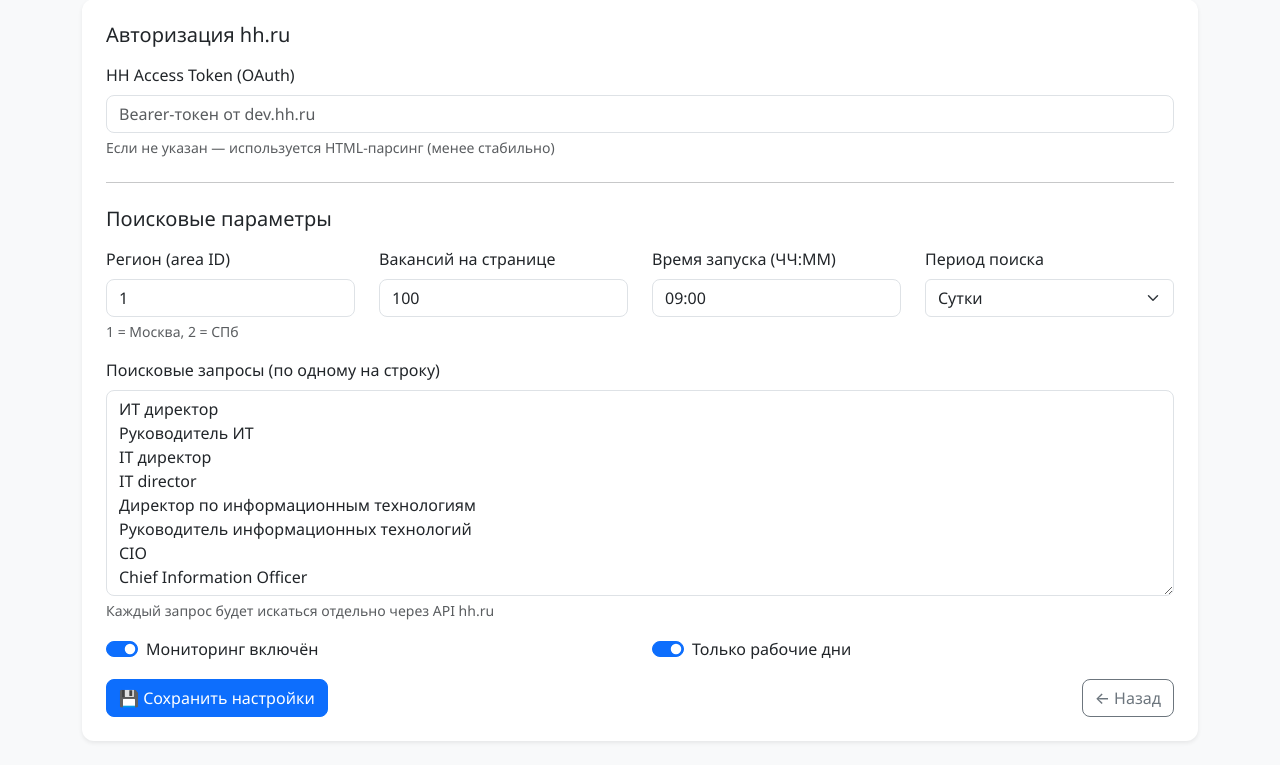
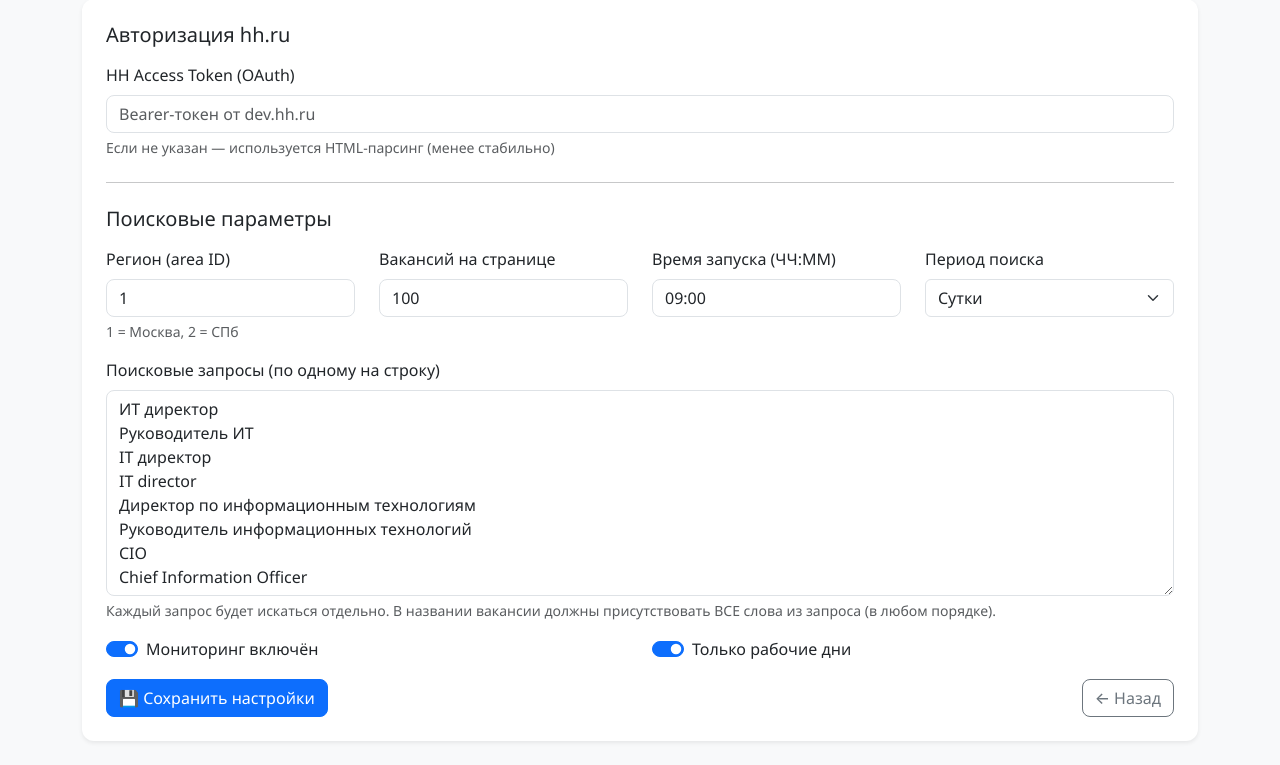
Before and after one commit to ankoriru/hreserch, a Flask app: page /settings in a window 1280 px wide. Shown: the part 479-1244 px from the top of the page. Run offline with Flask 3, Linux system fonts and the light colour scheme; the visitor is signed in with stand-in values (Sample User, id 1).

Commit message:
Add files via upload

```diff
--- a/templates/settings.html
+++ b/templates/settings.html
@@ -62,8 +62,8 @@
 
         <div class="mb-3">
             <label class="form-label">Поисковые запросы (по одному на строку)</label>
-            <textarea name="search_queries" class="form-control" rows="8" required>{{ cfg.search_queries|join("\n") }}</textarea>
-            <div class="form-text">Каждый запрос будет искаться отдельно через API hh.ru</div>
+            <textarea name="search_queries" class="form-control" rows="8" required>{{ search_queries_text }}</textarea>
+            <div class="form-text">Каждый запрос будет искаться отдельно. В названии вакансии должны присутствовать ВСЕ слова из запроса (в любом порядке).</div>
         </div>
 
         <div class="row mb-3">
```
